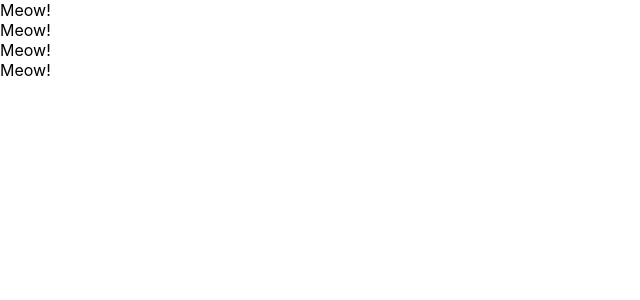
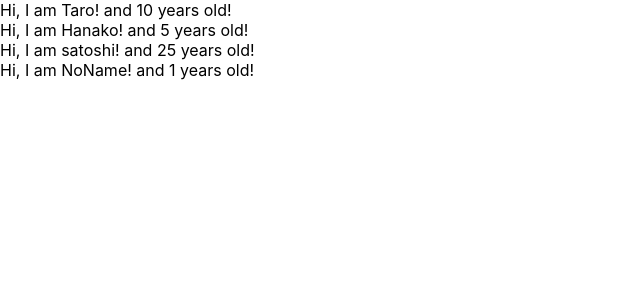
Before and after one commit to satoshi3451/udemy-react-redux-crud-application, a React (Create React App) app in the folder my-app/: page / in a window 1280 px wide. Shown: the top 300 px of the page, without its empty margins (0-640 px from the left). Built offline with nearby package versions, Linux system fonts and the light colour scheme.

Commit message:
learn props of component
Please enter the commit message for your changes. Lines starting

```diff
--- a/my-app/src/App.js
+++ b/my-app/src/App.js
@@ -11,17 +11,28 @@
 
 
 const App = () => {
+  const profiles = [
+    {name: "Taro", age: 10},
+    {name: "Hanako", age: 5},
+    {name: "satoshi", age: 25},
+    {name: "NoName"},
+  ]
   return (
   <div>
-    <Cat />
-    <Cat />
-    <Cat />
-    <Cat />
+    {
+      profiles.map((profile, index) => {
+        return <User name={profile.name} age={profile.age} key={index}/>
+      })
+    }
   </div>
   )
 }
 
-const Cat = () => {
-  return <div>Meow!</div>
+const User = (props) => {
+  return <div>Hi, I am {props.name}! and {props.age} years old!</div>
+}
+
+User.defaultProps= {
+  age: 1
 }
 export default App;
```
